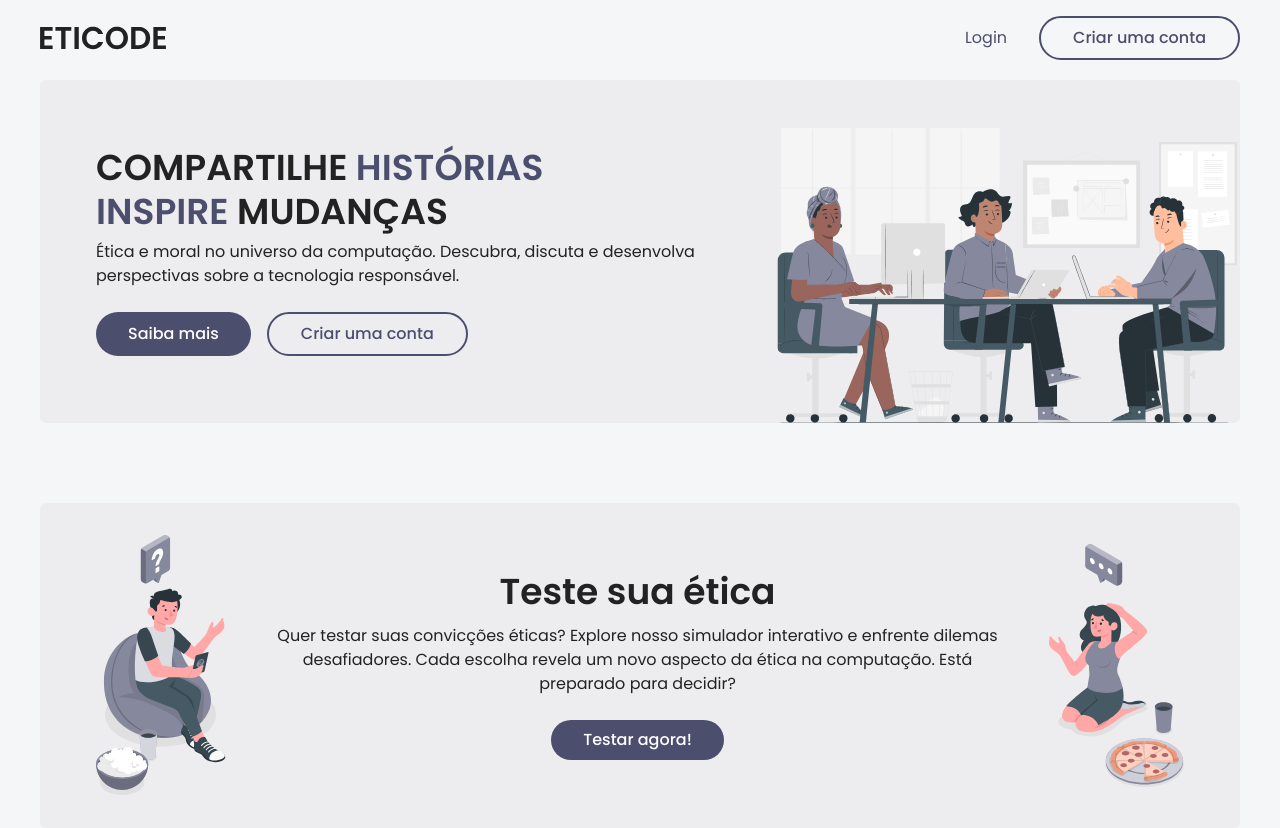
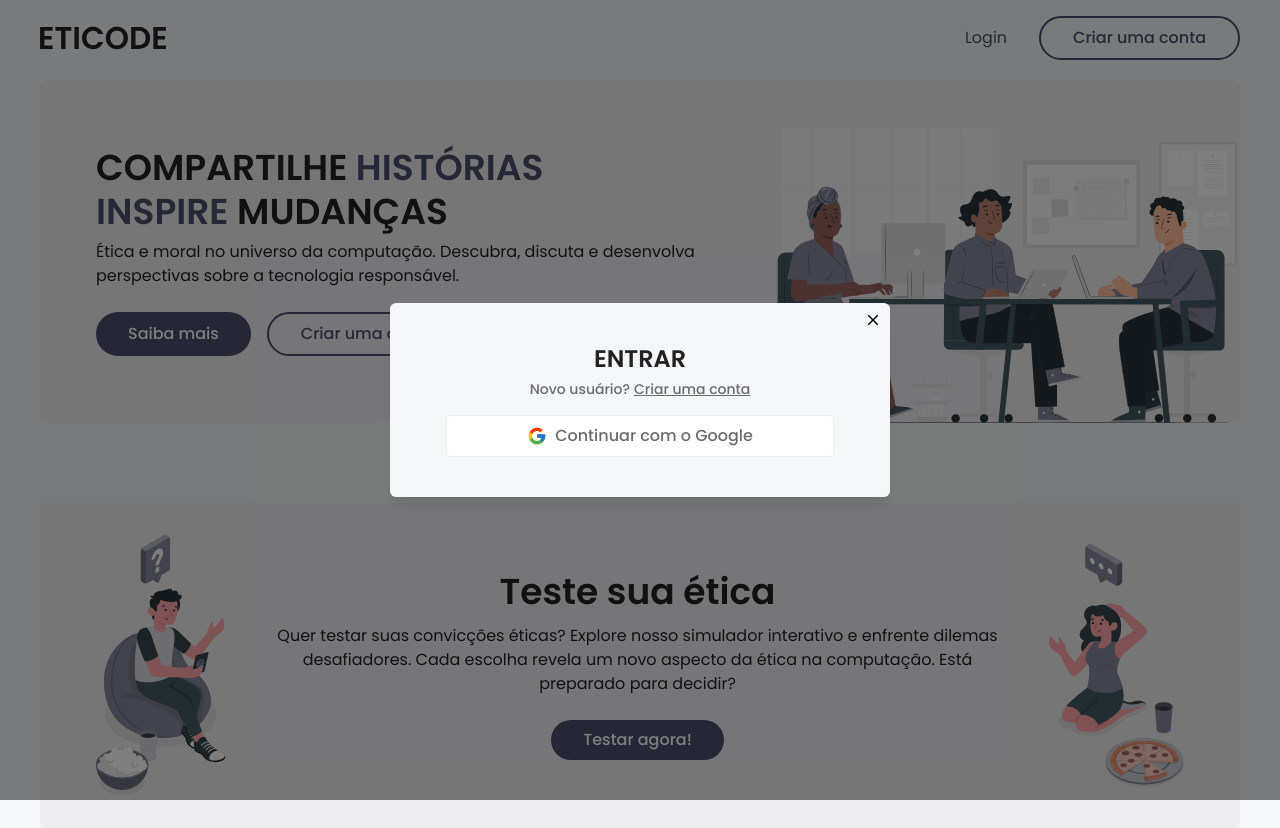
Before and after one commit to BrunoAngeloti/ETICODE, a Next.js app: page / in a window 1280 px wide. Both pictures are taken after a click on the button "Login". Built offline with nearby package versions, Linux system fonts and the light colour scheme.

Commit message:
feat: Button and Header components

```diff
--- a/src/components/Button.tsx
+++ b/src/components/Button.tsx
@@ -1,26 +1,27 @@
+import React from 'react';
+import { IconType } from 'react-icons';
+
 interface ButtonProps {
-  onPress: () => void
-  title: string
-  variant?: "filled" | "outlined"
+  onPress: () => void;
+  title: string;
+  variant?: 'filled' | 'outlined';
+  icon?: IconType;
+  fullWidth?: boolean;
 }
 
-export function Button({
-  onPress,
-  title,
-  variant = "filled"
-}: ButtonProps) {
+export function Button({ onPress, title, variant = 'filled', icon: Icon, fullWidth = false }: ButtonProps) {
   return (
     <button
       onClick={onPress}
-      className={`font-poppins font-medium max-w-none md:max-w-fit py-2 px-8 rounded-3xl transition-colors duration-300
-        ${variant === "filled" ?
-          "bg-primary-500 hover:bg-primary-700 text-white " :
-          "bg-transparent border-2 border-primary-500 hover:bg-primary-500 text-primary-500 hover:text-white"
-        }`
+      className={`font-poppins font-medium py-2 px-8 rounded-3xl transition-colors duration-300 flex flex-row items-center justify-center
+        ${variant === 'filled' ?
+          'bg-primary-500 hover:bg-primary-700 text-white' :
+          'bg-transparent border-2 border-primary-500 hover:bg-primary-500 text-primary-500 hover:text-white'
+        } ${fullWidth ? 'w-full' : 'w-auto'}`
       }
     >
+      {Icon && <Icon className="mr-2" />}
       {title}
     </button>
-  )
-
+  );
 }
--- a/src/components/Header.tsx
+++ b/src/components/Header.tsx
@@ -5,7 +5,10 @@ import { IoMdSearch } from "react-icons/io";
 import { CgMenu } from "react-icons/cg";
 import { IoMdClose } from "react-icons/io";
 
-import { useState, useEffect } from "react";
+import { useState } from "react";
+import { LoginModal } from "./modals/LoginModal";
+import { SignUpModal } from "./modals/SignUpModal";
+import { SignUpFormModal } from "./modals/SignUpFormModal";
 
 export function Header(){
   const [menuOpen, setMenuOpen] = useState(false);
@@ -13,6 +16,10 @@ export function Header(){
   const toggleMenu = () => {
     setMenuOpen(!menuOpen);
   };
+
+  const [isLoginModalOpen, setLoginModalOpen] = useState(false);
+  const [isSignUpModalOpen, setSignUpModalOpen] = useState(false);
+  const [isSignUpFormModalOpen, setSignUpFormModalOpen] = useState(false);
 
   const renderWebMenu = () => {
     return(
@@ -24,11 +31,11 @@ export function Header(){
         </div>
         */}
 
-        <button className="text-primary-500 hover:underline">
+        <button className="text-primary-500 hover:underline" onClick={() => setLoginModalOpen(true)}>
           Login
         </button>
 
-        <Button title="Criar uma conta" onPress={() => {}} variant="outlined"/>
+        <Button title="Criar uma conta" onPress={() => setSignUpModalOpen(true)} variant="outlined"/>
       </nav>
     )
   }
@@ -36,13 +43,14 @@ export function Header(){
   const renderMobileMenu = () => {
     return (
       <div className={`absolute ${!menuOpen ? "-top-full shadow-none" : "top-full shadow-2xl"} left-0 w-full border-t border-primary-500 py-3 px-4 z-40 transition-all duration-500 flex flex-col sm:flex-row gap-4 bg-secondary-50`}>
-        <Button title="Login" onPress={() => {}} variant="outlined"/>
-        <Button title="Criar uma conta" onPress={() => {}} variant="filled"/>
+        <Button title="Login" onPress={() => setLoginModalOpen(true)} variant="outlined"/>
+        <Button title="Criar uma conta" onPress={() => setSignUpModalOpen(true)} variant="filled"/>
       </div>
     );
   }
 
   return(
+    <>
       <header className="w-full bg-secondary-50 flex items-center justify-center fixed z-50">
         <div className="w-full max-w-7xl flex flex-row items-center px-10 py-4 bg-secondary-50 z-50 h-full">
           <Link href="/">
@@ -56,14 +64,31 @@ export function Header(){
 
           {renderWebMenu()}
 
-
-        {
-          menuOpen ?
+          {menuOpen ?
             <IoMdClose className="ml-auto flex md:hidden text-primary-800 cursor-pointer" size={30} onClick={toggleMenu} /> :
             <CgMenu className="ml-auto flex md:hidden text-primary-800 cursor-pointer" size={30} onClick={toggleMenu} />
           }
         </div>
         {renderMobileMenu()}
       </header>
+      <LoginModal
+        isOpen={isLoginModalOpen}
+        onClose={() => setLoginModalOpen(false)}
+        setSignUpModalOpen={setSignUpModalOpen}
+      />
+      <SignUpModal
+        isOpen={isSignUpModalOpen}
+        onClose={() => setSignUpModalOpen(false)}
+        setLoginModalOpen={setLoginModalOpen}
+        handleSignUp={() => {
+          setSignUpModalOpen(false);
+          setSignUpFormModalOpen(true);
+        }}
+      />
+      <SignUpFormModal
+        isOpen={isSignUpFormModalOpen}
+        onClose={() => setSignUpFormModalOpen(false)}
+      />
+    </>
   )
 }
--- a/src/components/Hero.tsx
+++ b/src/components/Hero.tsx
@@ -1,7 +1,15 @@
 import Image from "next/image";
 import { Button } from "./Button";
+import { useState } from "react";
+import { LoginModal } from "./modals/LoginModal";
+import { SignUpModal } from "./modals/SignUpModal";
+import { SignUpFormModal } from "./modals/SignUpFormModal";
 
 export function Hero(){
+  const [isLoginModalOpen, setLoginModalOpen] = useState(false);
+  const [isSignUpModalOpen, setSignUpModalOpen] = useState(false);
+  const [isSignUpFormModalOpen, setSignUpFormModalOpen] = useState(false);
+
   return(
     <div className="w-full bg-primary-50 flex items-center flex-col lg:flex-row pt-6 lg:pt-12 gap-6 font-poppins rounded-md z-10">
       <div className="px-6 lg:px-0 lg:pl-14 pb-12 flex flex-col justify-center items-center lg:items-start text-center lg:text-left">
@@ -14,7 +22,7 @@ export function Hero(){
 
         <div className="flex flex-col md:flex-row gap-4 mt-6 w-full justify-center lg:justify-start">
           <Button title="Saiba mais" onPress={() => {}} />
-          <Button title="Criar uma conta" onPress={() => {}} variant="outlined"/>
+          <Button title="Criar uma conta" onPress={() => setSignUpModalOpen(true)} variant="outlined"/>
         </div>
       </div>
       <Image
@@ -23,6 +31,24 @@ export function Hero(){
         width={470}
         height={300}
       />
+      <LoginModal
+        isOpen={isLoginModalOpen}
+        onClose={() => setLoginModalOpen(false)}
+        setSignUpModalOpen={setSignUpModalOpen}
+      />
+      <SignUpModal
+        isOpen={isSignUpModalOpen}
+        onClose={() => setSignUpModalOpen(false)}
+        setLoginModalOpen={setLoginModalOpen}
+        handleSignUp={() => {
+          setSignUpModalOpen(false);
+          setSignUpFormModalOpen(true);
+        }}
+      />
+      <SignUpFormModal
+        isOpen={isSignUpFormModalOpen}
+        onClose={() => setSignUpFormModalOpen(false)}
+      />
     </div>
   )
 }
--- /dev/null
+++ b/src/components/Modal.tsx
@@ -0,0 +1,30 @@
+import React from 'react';
+import ReactDOM from 'react-dom';
+import { IoMdClose } from "react-icons/io";
+
+interface ModalProps {
+  isOpen: boolean;
+  onClose: () => void;
+  children: React.ReactNode;
+}
+
+const Modal = ({ isOpen, onClose, children }: ModalProps) => {
+  if (!isOpen) return null;
+
+  return ReactDOM.createPortal(
+    <div className="fixed inset-0 bg-black bg-opacity-50 z-50 flex justify-center items-center">
+      <div className="bg-secondary-50 px-7 sm:px-14 py-10 rounded-md shadow-lg relative max-w-full w-[500px] mx-5 max-h-full">
+        <button
+          onClick={onClose}
+          className="absolute top-2 right-2 text-lg font-bold"
+        >
+          <IoMdClose />
+        </button>
+        {children}
+      </div>
+    </div>,
+    document.body
+  );
+};
+
+export default Modal;
--- /dev/null
+++ b/src/components/modals/LoginModal.tsx
@@ -0,0 +1,35 @@
+import Modal from "../Modal";
+import { FcGoogle } from "react-icons/fc";
+
+interface LoginModalProps {
+  isOpen: boolean;
+  onClose: () => void;
+  setSignUpModalOpen: (value: boolean) => void;
+}
+
+export function LoginModal({ isOpen, onClose, setSignUpModalOpen }: LoginModalProps){
+  function changeModal(){
+    onClose();
+    setSignUpModalOpen(true);
+  }
+
+  return(
+    <Modal isOpen={isOpen} onClose={onClose}>
+      <div className="font-poppins flex flex-col item-center text-center">
+        <h1 className="font-semibold text-grey-500 text-2xl">ENTRAR</h1>
+        <p className="font-medium text-grey-300 text-sm mt-1">
+          Novo usuário?
+          <span className="underline cursor-pointer ml-1" onClick={changeModal}>Criar uma conta</span>
+        </p>
+
+        <button
+          onClick={() => alert("Em breve")}
+          className="py-2 px-5 text-grey-300 font-medium flex flex-row items-center justify-center bg-white border border-primary-50 rounded mt-4 hover:shadow-sm transition-shadow"
+        >
+          <FcGoogle className="mr-2" size={20} />
+          Continuar com o Google
+        </button>
+      </div>
+    </Modal>
+  )
+}
--- /dev/null
+++ b/src/components/modals/SignUpFormModal.tsx
@@ -0,0 +1,38 @@
+import { FaRegSave } from "react-icons/fa";
+import Modal from "../Modal";
+import { Button } from "../Button";
+import Image from "next/image";
+
+interface SignUpFormModalProps {
+  isOpen: boolean;
+  onClose: () => void;
+}
+
+export function SignUpFormModal({ isOpen, onClose }: SignUpFormModalProps){
+  return(
+    <Modal isOpen={isOpen} onClose={onClose}>
+      <div className="font-poppins flex flex-col item-center text-center justify-center">
+        <h1 className="font-semibold text-grey-500 text-2xl">ETICODE</h1>
+
+        <Image src="/mockPerson.png" width={128} height={128} className="my-4 rounded-full mx-auto" alt="mock" />
+
+        <div className="flex flex-col text-left font-semibold mb-4">
+          <label className="text-grey-500">Nome*</label>
+          <input type="text" className="text-grey-300 border border-primary-100 bg-primary-50 rounded px-3 py-2" />
+        </div>
+
+        <div className="flex flex-col text-left font-semibold mb-4">
+          <label className="text-grey-500">Ocupação*</label>
+          <input type="text" className="text-grey-300 border border-primary-100 bg-primary-50 rounded px-3 py-2" />
+        </div>
+
+        <div className="flex flex-col text-left font-semibold mb-10">
+          <label className="text-grey-500">Instituição/escola*</label>
+          <input type="text" className="text-grey-300 border border-primary-100 bg-primary-50 rounded px-3 py-2" />
+        </div>
+
+        <Button title="Cadastrar" onPress={() => alert("Em breve")} icon={FaRegSave} fullWidth/>
+      </div>
+    </Modal>
+  )
+}
--- /dev/null
+++ b/src/components/modals/SignUpModal.tsx
@@ -0,0 +1,36 @@
+import { FcGoogle } from "react-icons/fc";
+import Modal from "../Modal";
+
+interface SignUpModalProps {
+  isOpen: boolean;
+  onClose: () => void;
+  setLoginModalOpen: (value: boolean) => void;
+  handleSignUp: () => void;
+}
+
+export function SignUpModal({ isOpen, onClose, setLoginModalOpen, handleSignUp }: SignUpModalProps){
+  function changeModal(){
+    onClose();
+    setLoginModalOpen(true);
+  }
+
+  return(
+    <Modal isOpen={isOpen} onClose={onClose}>
+      <div className="font-poppins flex flex-col item-center text-center">
+        <h1 className="font-semibold text-grey-500 text-2xl">CRIAR CONTA</h1>
+        <p className="font-medium text-grey-300 text-sm mt-1">
+          Já tem conta?
+          <span className="underline cursor-pointer ml-1" onClick={changeModal}>Entrar agora</span>
+        </p>
+
+        <button
+          className="py-2 px-5 text-grey-300 font-medium flex flex-row items-center justify-center bg-white border border-primary-50 rounded mt-4 hover:shadow-sm transition-shadow"
+          onClick={handleSignUp}
+        >
+          <FcGoogle className="mr-2" size={20} />
+          Cadastre com o Google
+        </button>
+      </div>
+    </Modal>
+  )
+}
```
Also changed, not shown: public/mockperson.png (added). Lines whose indentation alone changed are shown as unchanged.
